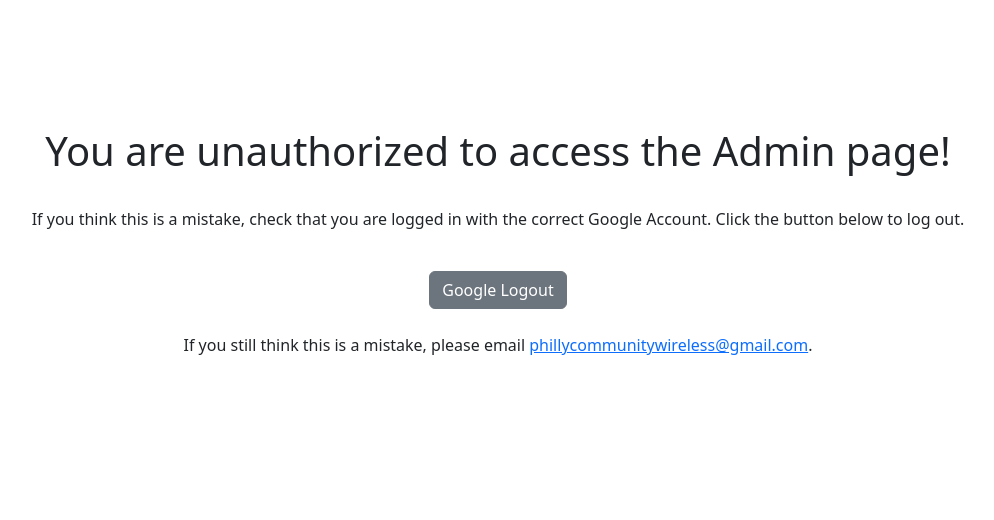
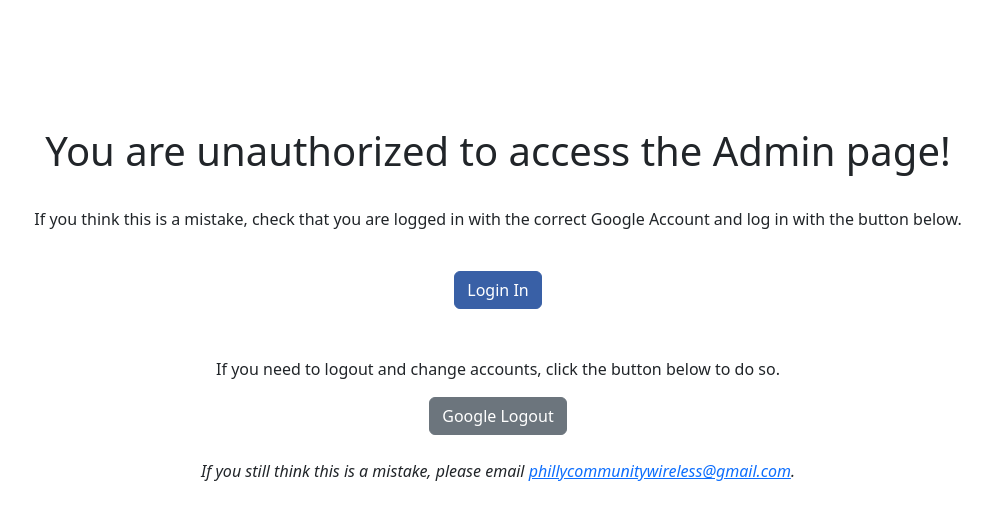
Before and after one commit to jzhang512/-COS333-Philly-Community-Wireless-Webapp, a Flask app: page /admin in a window 1280 px wide. Shown: the part 66-586 px from the top of the page, without its empty margins (142-1136 px from the left). Run offline with Flask 3, Linux system fonts and the light colour scheme; some libraries are stand-ins or nearby versions.

Commit message:
added log in button to unauthorized page

```diff
--- a/templates/index.html
+++ b/templates/index.html
@@ -43,7 +43,7 @@
                     </li> -->
                 </ul>
                 <div class="nav-item d-flex me-2">
-                    <a class="nav-link" aria-current="page" href="login">Admin Login</a>
+                    <a class="nav-link" aria-current="page" href="/login">Admin Login</a>
                 </div>
             </div>
         </div>
--- a/templates/unauthorized.html
+++ b/templates/unauthorized.html
@@ -41,15 +41,23 @@
             </div>
             <br>
             <div class = "container d-flex justify-content-center align-items-center">
-                <p>If you think this is a mistake, check that you are logged in with the correct Google Account. Click the button below to log out.</p>
+                <p>If you think this is a mistake, check that you are logged in with the correct Google Account and log in with the button below.</p>
             </div>
             <br>
+            <div class = "container d-flex justify-content-center align-items-center">
+                <a href="login" class="btn btn-secondary btn-dark-blue" role="button">Login In</a>
+            </div>
+            <br>
+            <br>
+            <div class = "container d-flex justify-content-center align-items-center">
+                <p>If you need to logout and change accounts, click the button below to do so.</p>
+            </div>
             <div class = "container d-flex justify-content-center align-items-center">
                 <a href="/admin/logoutgoogle" class="btn btn-secondary" role="button">Google Logout</a>
             </div>
             <br>
             <div class = "container d-flex justify-content-center align-items-center">
-                <p>If you still think this is a mistake, please email <a href = "mailto:phillycommunitywireless@gmail.com">phillycommunitywireless@gmail.com</a>.</p>
+                <p><i>If you still think this is a mistake, please email <a href = "mailto:phillycommunitywireless@gmail.com">phillycommunitywireless@gmail.com</a>.</i></p>
             </div>
         </div>
     </body>
```
